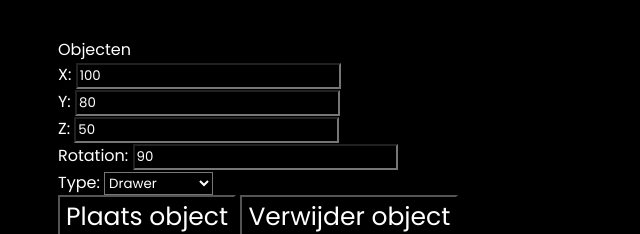
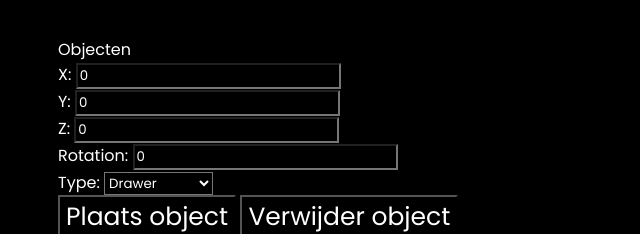
Before and after one commit to Gavin132/smartkitchennodenpm, a website: page public/index.html in a window 1280 px wide. Shown: the part 917-1151 px from the top of the page, 0-640 px from the left. Drawn offline with Linux system fonts and the light colour scheme.

Commit message:
weer standaardwaardes aangepast

```diff
--- a/public/index.html
+++ b/public/index.html
@@ -26,10 +26,10 @@
 
   <div class="flexdown">
     <header>Objecten</header>
-    <label>X: <input id="posX" type="number" value="100"></label>
-    <label>Y: <input id="posY" type="number" value="80"></label>
-    <label>Z: <input id="posZ" type="number" value="50"></label>
-    <label>Rotation: <input id="rotation" type="number" value="90"></label>
+    <label>X: <input id="posX" type="number" value="0"></label>
+    <label>Y: <input id="posY" type="number" value="0"></label>
+    <label>Z: <input id="posZ" type="number" value="0"></label>
+    <label>Rotation: <input id="rotation" type="number" value="0"></label>
     <label>Type:
       <select id="objectType">
         <option value="Drawer">Drawer</option>
```
